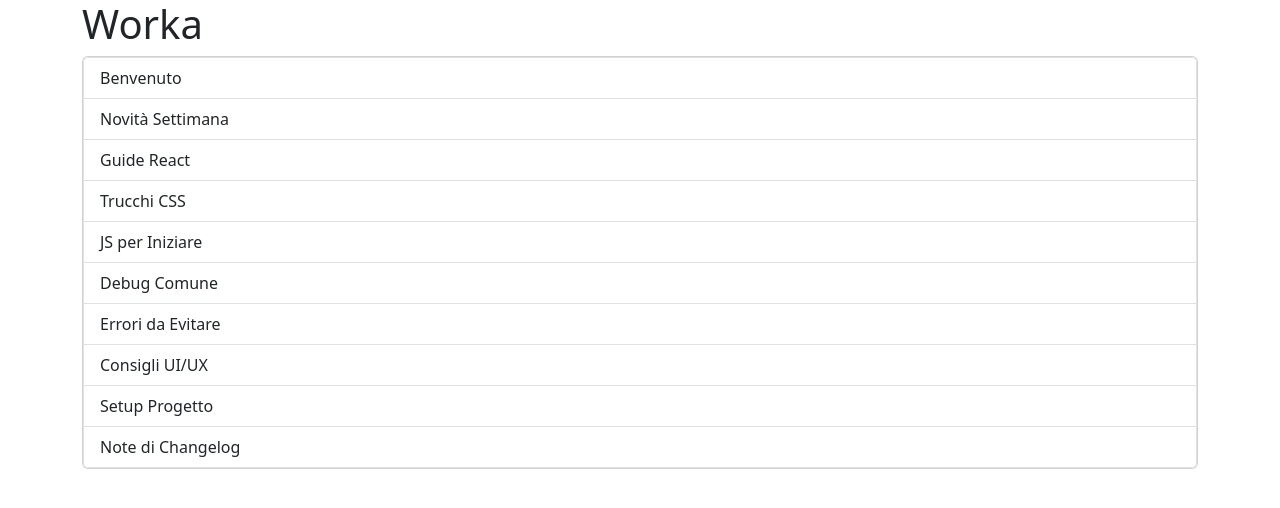
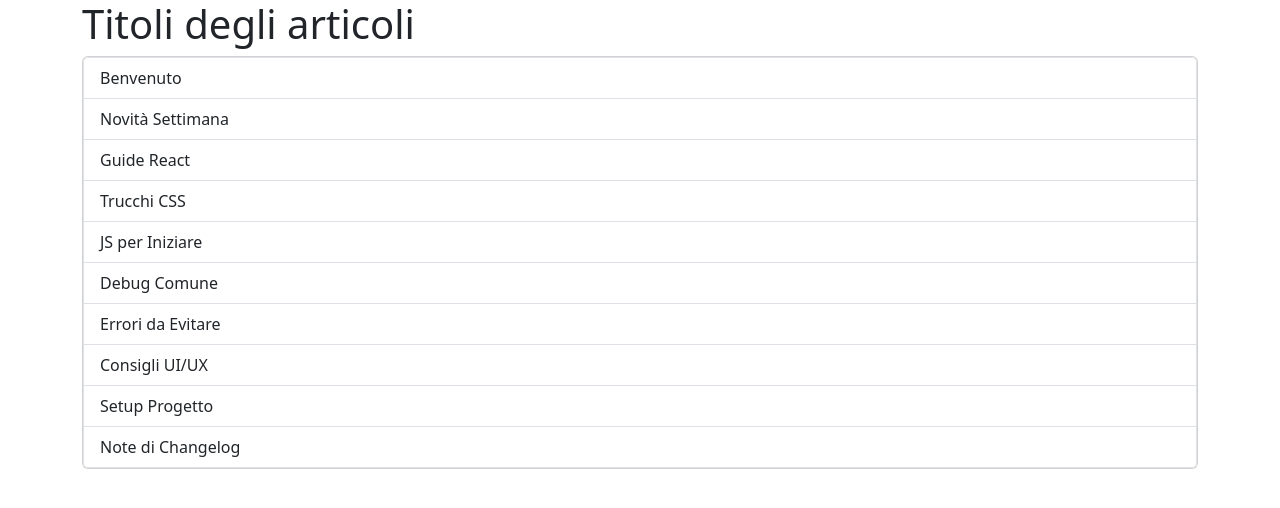
Before and after one commit to diegotosato/react-form, a React (Vite) app: page / in a window 1280 px wide. Shown: the top 508 px of the page. Built offline with nearby package versions, Linux system fonts and the light colour scheme.

Commit message:
add comments to the code

```diff
--- a/src/App.jsx
+++ b/src/App.jsx
@@ -16,6 +16,8 @@ function App() {
   Impostare il lavoro su più componenti.
   */
 
+
+  //array degli articoli
   const titleArticles = [
     { "id": 1, title: "Benvenuto" },
     { "id": 2, title: "Novità Settimana" },
@@ -29,22 +31,30 @@ function App() {
     { "id": 10, title: "Note di Changelog" }
   ]
 
-
+  //destrutturizzazione dell'array per interagire dinamicamente per creare la lista
   const [titles, setTitles] = useState(titleArticles)
 
   return (
     <>
+      {/* creo un container per titolo e lista */}
       <div className="container">
-        <h1>Worka</h1>
 
+        {/* Titolo della pagina */}
+        <h1>Titoli degli articoli</h1>
+
+        {/* Card che uso come contenitore dei titoli */}
         <div className="card">
 
-          <ul class="list-group">
+          {/* creo la lista */}
+          <ul className="list-group">
+
+            {/* mapping dell'array per creare dinamicamente la lista */}
             {
               titles.map(title => (
-                <li class="list-group-item">{title.title}</li>
+                <li key={title.id} className="list-group-item">{title.title}</li>
               ))
             }
+
           </ul>
 
 
```
